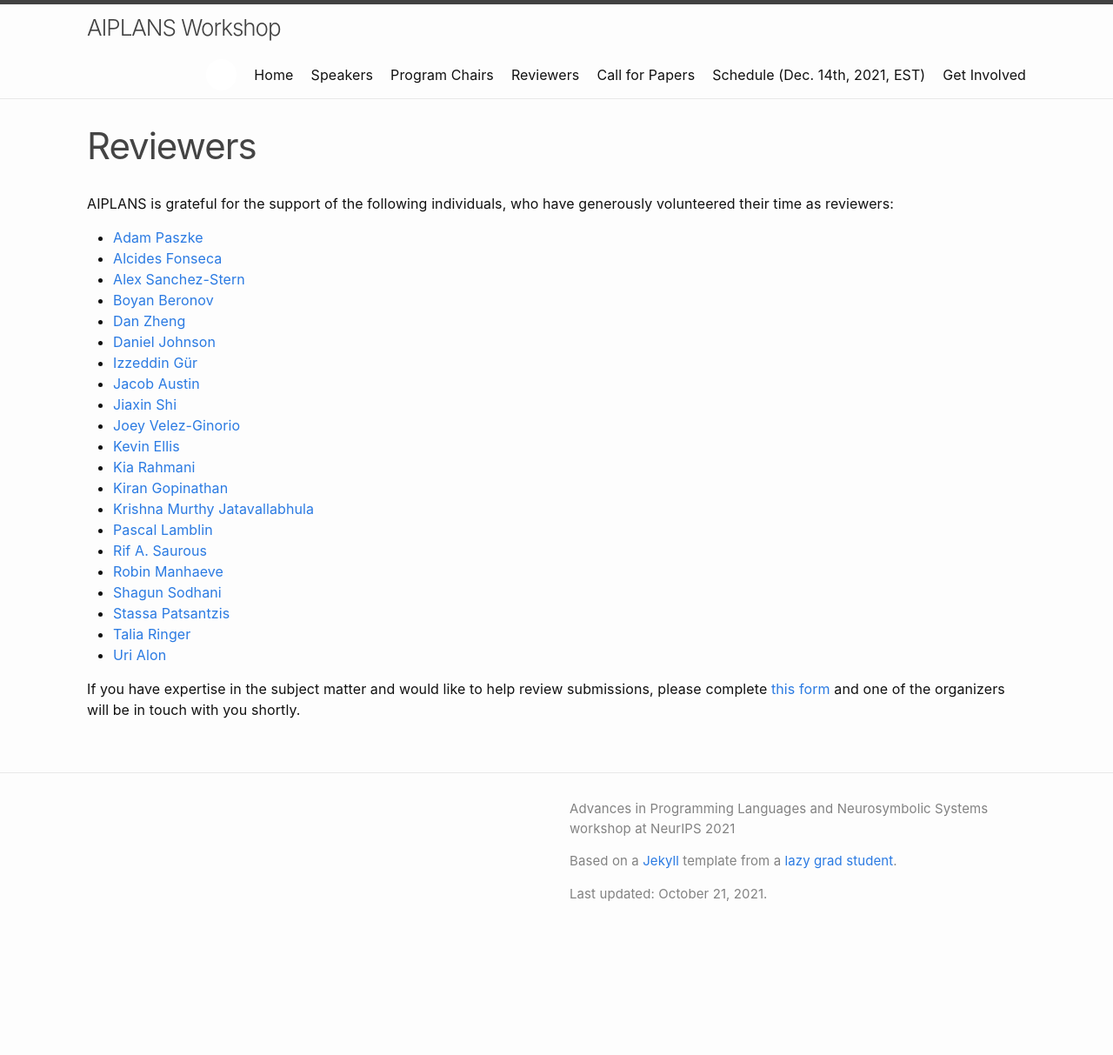
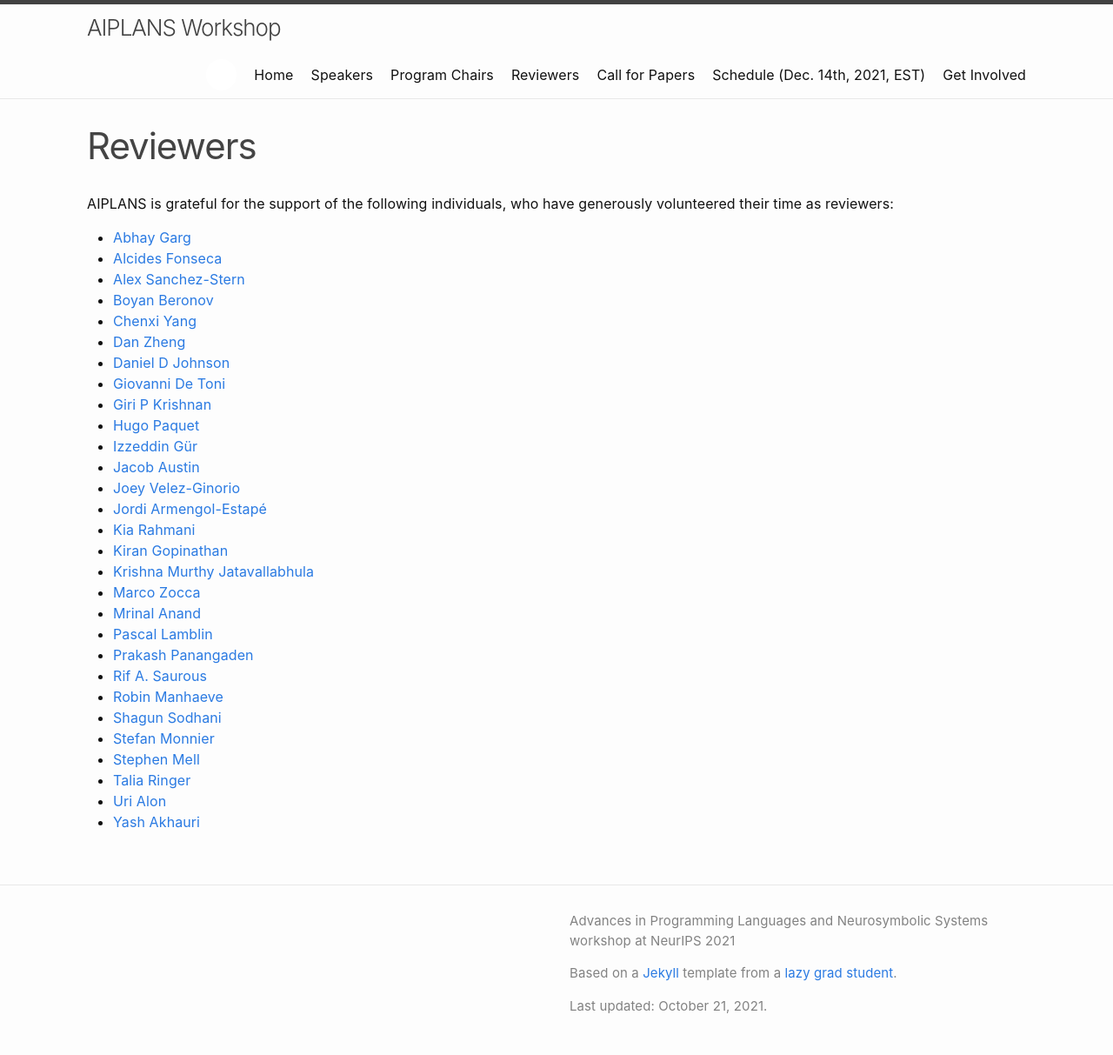
Before and after one commit to aiplans/aiplans.github.io, a Jekyll site: the page built from reviewers.md, in a window 1280 px wide. Shown: the whole page at 87% size. Built offline with Jekyll 4.4.1, drawn with Linux system fonts in a browser that asks for light colours; before the commit the page ends 1084 px from its top, so only the background shows below that.

Commit message:
Update reviewers.md

```diff
--- a/reviewers.md
+++ b/reviewers.md
@@ -6,26 +6,32 @@
 
 AIPLANS is grateful for the support of the following individuals, who have generously volunteered their time as reviewers:
 
-* [Adam Paszke](https://apaszke.github.io/)
+* [Abhay Garg](https://www.linkedin.com/in/abhay-garg-04a582137)
 * [Alcides Fonseca](https://utaustinportugal.org/participants/alcides-fonseca/)
 * [Alex Sanchez-Stern](http://alex.uwplse.org/)
 * [Boyan Beronov](https://scholar.google.com/citations?user=mJH2wncAAAAJ&hl=en)
+* [Chenxi Yang](https://cxyang1997.github.io/)
 * [Dan Zheng](https://danzheng.me/)
-* [Daniel Johnson](https://www.danieldjohnson.com/)
+* [Daniel D Johnson](https://www.danieldjohnson.com/)
+* [Giovanni De Toni](https://detoni.me/)
+* [Giri P Krishnan](https://profiles.ucsd.edu/giri.krishnan)
+* [Hugo Paquet](https://www.cs.ox.ac.uk/people/hugo.paquet/main.html)
 * [Izzeddin Gür](https://scholar.google.com/citations?user=qS_ugJAAAAAJ&hl=en)
 * [Jacob Austin](http://www.jacobaustin.org/)
-* [Jiaxin Shi](http://jiaxins.io/)
 * [Joey Velez-Ginorio](https://www.seas.upenn.edu/~joeyv/)
-* [Kevin Ellis](https://www.cs.cornell.edu/~ellisk/)
+* [Jordi Armengol-Estapé](https://scholar.google.es/citations?user=CiHoJfcAAAAJ&hl=en)
 * [Kia Rahmani](https://kiarahmani.github.io/)
 * [Kiran Gopinathan](https://gopiandcode.uk/)
 * [Krishna Murthy Jatavallabhula](https://krrish94.github.io/)
+* [Marco Zocca](https://conf.researchr.org/profile/conf/marcozocca1)
+* [Mrinal Anand](https://kaiyon07.github.io/)
 * [Pascal Lamblin](https://research.google/people/106861/)
+* [Prakash Panangaden](https://www.cs.mcgill.ca/~prakash/)
 * [Rif A. Saurous](https://derifatives.github.io/about/)
 * [Robin Manhaeve](https://scholar.google.be/citations?user=pQht1BIAAAAJ)
 * [Shagun Sodhani](https://shagunsodhani.com/)
-* [Stassa Patsantzis](https://github.com/stassa)
+* [Stefan Monnier](https://www.iro.umontreal.ca/~monnier/)
+* [Stephen Mell](https://www.cis.upenn.edu/~sm1/)
 * [Talia Ringer](https://dependenttyp.es/)
 * [Uri Alon](https://urialon.ml/)
-
-If you have expertise in the subject matter and would like to help review submissions, please complete [this form](https://docs.google.com/forms/d/e/1FAIpQLSf7AJhFCpgPseBvE1iSKIBygvsiPUn--vwIEBwZaQjsEA1d8g/viewform) and one of the organizers will be in touch with you shortly.
+* [Yash Akhauri](https://scholar.google.com/citations?user=6rbWWzEAAAAJ&hl=en)
```
